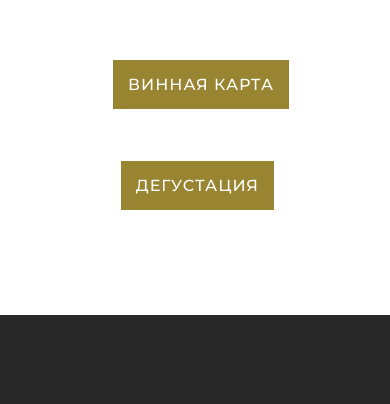
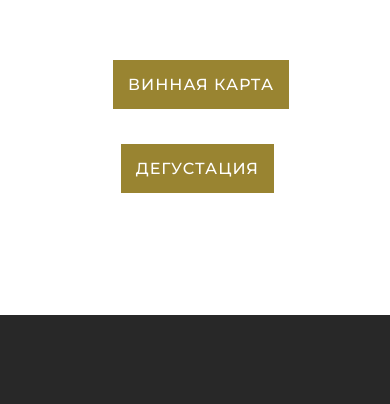
Before and after one commit to KirillTarasenk0/Vine-degustation-landing, a plain HTML site: page index.html in a window 390 px wide. Shown: the part 440-844 px from the top of the page. Drawn offline with nearby package versions, Linux system fonts and the light colour scheme.

Commit message:
Fixed buttons in _header.scss

```diff
--- a/src/assets/scss/_header.scss
+++ b/src/assets/scss/_header.scss
@@ -162,8 +162,20 @@
                             padding: 15px;
                         }
                         &:last-child {
-                            top: 12%;
+                            top: 8%;
                             left: -14%;
+                            margin-left: 0px;
+                        }
+                    }
+                    @media screen and (max-width: 445px) {
+                        & {
+                            margin-top: 500px;
+                            left: 33%;
+                            padding: 15px;
+                        }
+                        &:last-child {
+                            top: 8%;
+                            left: -18%;
                             margin-left: 0px;
                         }
                     }
@@ -173,7 +185,7 @@
                             padding: 15px;
                         }
                         &:last-child {
-                            top: 12%;
+                            top: 10%;
                             left: -28%;
                             margin-left: 0px;
                         }
```
Also changed, not shown: dist/css/index.min.css.
